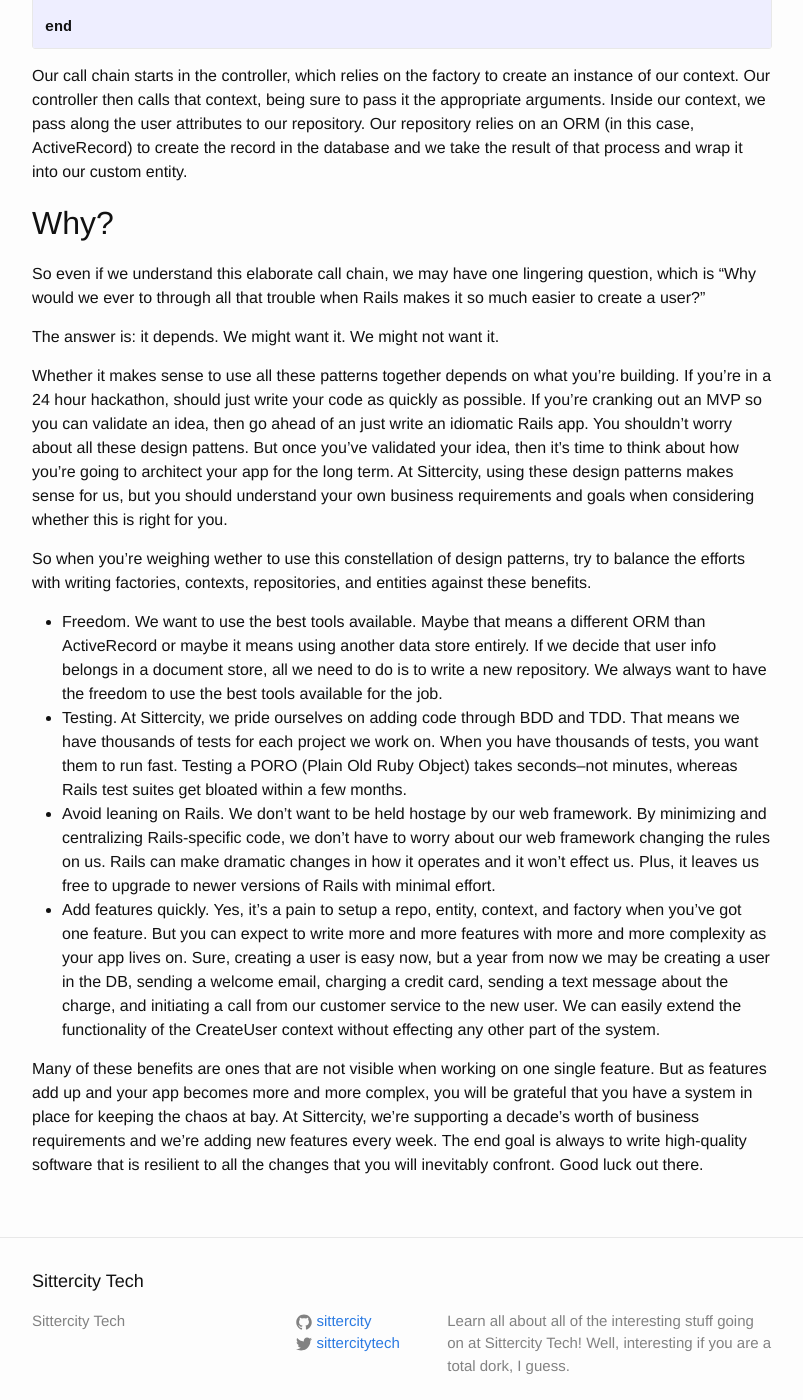
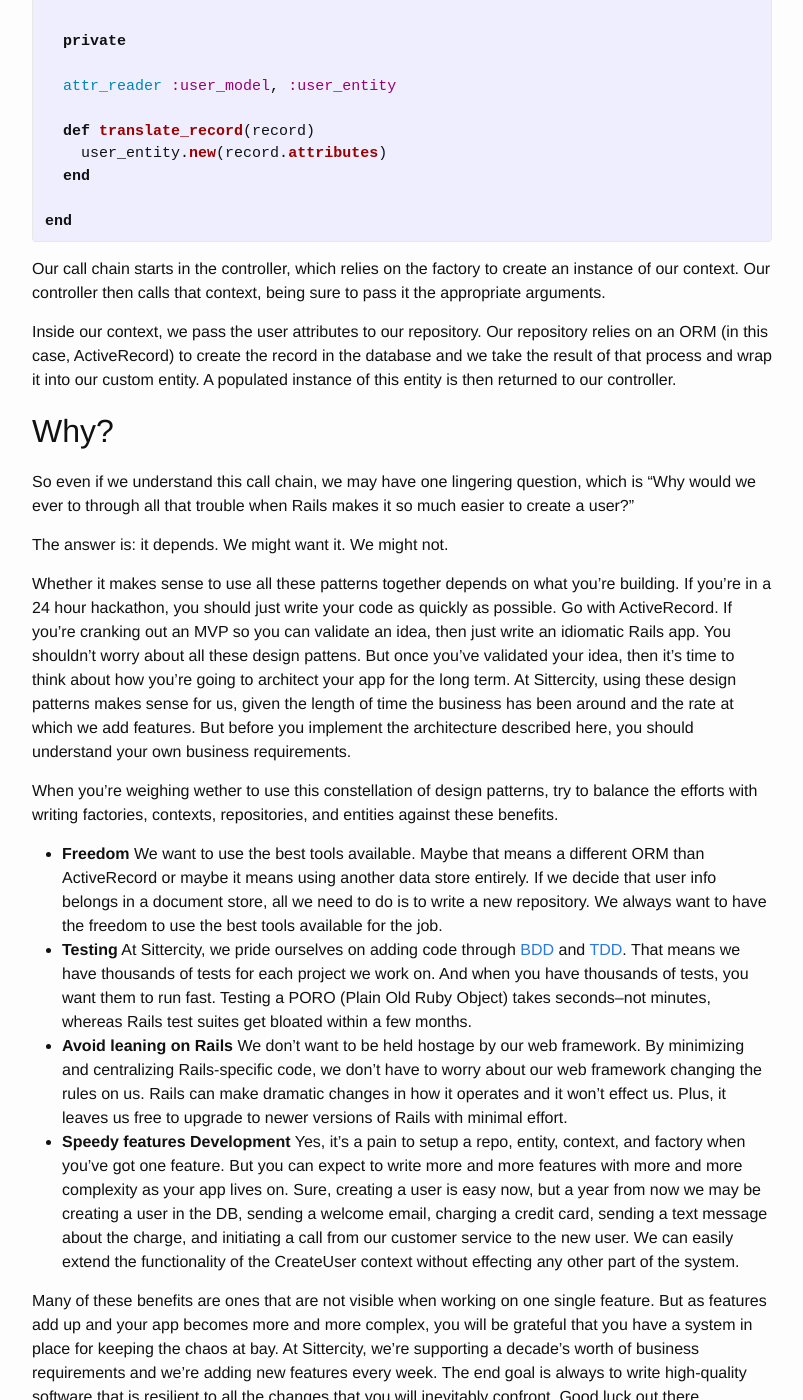
Before and after one commit to sittercity/sittercity.github.io, a Jekyll site: the page built from _posts/2015-03-23-design-patterns-part-3.markdown, in a window 1280 px wide and 1400 px high, scrolled down 4239 px. Shown: the whole window, without its empty margins (238-1041 px from the left). Built offline with Jekyll 4.4.1, drawn with Linux system fonts in a browser that asks for light colours; some of the changed text lies outside the part shown.

Commit message:
BDowney: edits to part III

```diff
--- a/_posts/2015-03-23-design-patterns-part-1.markdown
+++ b/_posts/2015-03-23-design-patterns-part-1.markdown
@@ -13,7 +13,7 @@ libraries you depend on and changes to the coding language.  At Sittercity, we t
 Part of anticipating change means that we structure our software in a way that minimizes its reliance on the web framework.  To accomplish this, we
 rely on a constellation of design patterns that includes repositories, entities, dependency injection, factories, and commands (sometimes called
 contexts or use-cases).  I won't spend a lot of time explaining each pattern, so if these are new to you, then I'd suggest you look at the relevant
-chapters of <a href="http://designpatternsinruby.com"> this book </a>.  Most of what we sketch out in these posts will be a rough approximation of
+chapters of [this book](http://designpatternsinruby.com).  Most of what we sketch out in these posts will be a rough approximation of
 what you would write in a real project.  I’m omitting details about namespacing, error handling, and testing nuances so that we can focus on the big
 picture. In this series of blog posts, I’ll explain how these patterns work in concert to provide us an app that is responsible, resilient, and robust.
 
@@ -45,7 +45,7 @@ end
 {% endhighlight %}
 
 If we decide that we don't want to use ActiveRecord anymore, there won't be a lot of work involved.  Let's say that we want to use the Sequel ORM.  We'd end up writing another repository that had the
-exact same interface as the ARUserRepository.  We don't have to have an explicit interface, we can just rely on <a href="http://en.wikipedia.org/wiki/Duck_typing"> duck typing </a>. If you’re unfamiliar with the idea of interfaces, just know that in the world of Ruby, we can say that two classes have the same interface if they have
+exact same interface as the ARUserRepository.  We don't have to have an explicit interface, we can just rely on [duck typing](http://en.wikipedia.org/wiki/Duck_typing). If you’re unfamiliar with the idea of interfaces, just know that in the world of Ruby, we can say that two classes have the same interface if they have
 the same public methods available to them.)
 
 {% highlight ruby %}
--- a/_posts/2015-03-23-design-patterns-part-2.markdown
+++ b/_posts/2015-03-23-design-patterns-part-2.markdown
@@ -41,9 +41,12 @@ end
 As you can see, the context  is be initialized with instances of any class that it will need to collaborate with in order to run.
 
 Moving all the business logic into contexts or use-cases has will ultimately change the saw that our Rails model classes look.   We end up with barebones models that simply manage
-validations and the relationships to other models (has\_many or  belongs\_to code).  And our software consists of a bunch of Plain Old Ruby Objects (POROs), which is a big win.  For more on POROs, checkout <a href="http://blog.steveklabnik.com/posts/2011-09-06-the-secret-to-rails-oo-design">this post</a>.
+validations and the relationships to other models (has\_many or  belongs\_to code).  And our software consists of a bunch of Plain Old Ruby Objects (POROs), which is a big win.  For more on POROs,
+checkout [this post](http://blog.steveklabnik.com/posts/2011-09-06-the-secret-to-rails-oo-design).
 
 So what will our context look like?  Well, we know it has an initialize method on it.  Beyond that, we only want one public method.  With the command pattern, it’s often something like “execute,” “call”, or “run.”  Any experienced developer that sees a class with a public method like this will immediately know that you’ve using the command pattern.
+
+We’re going to pass some arguments to the “call” method.  The idea here is that the collaborator classes are passed in to the context when the class instantiates, but when it comes to the things that change we’ll pass those to the call method.
 
 {% highlight ruby %}
 
--- a/_posts/2015-03-23-design-patterns-part-3.markdown
+++ b/_posts/2015-03-23-design-patterns-part-3.markdown
@@ -7,11 +7,14 @@ categories: design patterns, testing, software architecture
 
 #Part III: Putting it all together
 
-In the last installment, we talked about using the Command Pattern to manage our business logic and leveraging Dependency Injection to load in all of our collaborator classes.  Inside our command, or context, we made a call to our repository.  We talked about what a repository in Part I.  It centralizes all of our ORM-specific code into a single class that returned instances of our custom entity.
+In the last installment, we talked about using the Command Pattern to manage our business logic and leveraging Dependency Injection to load in all of our collaborator classes.  Inside our command, or context, we made a call to our repository.  We talked about what a repository does in Part I.  It centralizes all of our ORM-specific code into a single class that returned instances of our custom entity.  So what’s next?  Let’s take an overview of what we’ve done.
+
+But first…
 
 ## Loose Ends
 
 The original implementation of our repository didn’t use dependency injection.  That's because I wanted to focus on explaining exactly what a repository class is and how it works with an entity class.
+
 Here's what our first pass at a repository looked like.
 
 {% highlight ruby %}
@@ -82,7 +85,13 @@ class UsersController
 
   def create
     context = UserFactory.create_user
-    user = context.call(params[:first_name], params[:last_name], params[:email])
+    @user = context.call(params[:first_name], params[:last_name], params[:email])
+
+    if @user
+      redirect_to account_settings_path
+    else
+      render :new
+    end
   end
 
 end
@@ -91,8 +100,7 @@ end
 {% endhighlight %}
 
 
-The controller is doing two things. First, it's using the UserFactory to instantiate a our CreateUser context.  Second, it's executing the context, by using the "call" method and passing along the
-appropriate arguments.
+The controller is doing two things. First, it's using the UserFactory to instantiate a our CreateUser context.  That context has to be instantiated with the correct dependencies and the factory takes care of that for us.  This allows the controller to make a pretty simple method call over to the factory and get what it wants.  Second, the controller is executing the context, by using the "call" method and passing along the appropriate arguments.
 
 Let's dig int this first operation, where the factory constructs our context for us. Here's what he had originally written.
 
@@ -131,15 +136,15 @@ module UserFactory
    end
 
   self.mailer
-   UserMailer.new
+   UserMailer.new #our mailer
   end
 
   self.user_model
-    User
+    User #our ActiveRecord model
   end
 
   self.user_entity
-    UserEntity
+    UserEntity #our custom entity
   end
 
 end
@@ -149,8 +154,8 @@ end
 
 The factory is the lynchpin for the whole operation.  That’s where we all of our contexts get created with their real, live, collaborator classes (as opposed to the mocks we used in testing).
 
-Now that our controller has an instance of our CreateUser context in its hands, let's take a look at what code is executed when the controller calls our context. In this case our business logic consists of creating a user in the database and sending
-a “welcome” email. Let's take a look at what code is executed when the controller calls our context.
+Now that our controller has an instance of the CreateUser context in its hands, let's take a look at what code is executed when the controller calls our context. In this case our business logic consists of creating a user in the database and sending
+a “welcome” email.
 
 
 {% highlight ruby %}
@@ -175,8 +180,8 @@ end
 
 {% endhighlight %}
 
-Looking inside the call method, we can see that our context uses our repository, which has a pretty generic method called “create.”  The context expects that calling the "create" method will return some
-object that it can call "first_name" and "email" on.  We know that object is our custom entity class.
+Inside the call method, we can see that our context uses our repository, which has a pretty generic method called “create.”  The context expects that calling the "create" method will return some
+object that it can call "first_name" and "email" on.  We know that object is our custom entity class.  Here’s what we came up with for our repository.
 
 
 {% highlight ruby %}
@@ -207,31 +212,29 @@ end
 {% endhighlight %}
 
 Our call chain starts in the controller, which relies on the factory to create an instance of our context.  Our controller then calls that context, being sure to pass it the appropriate arguments.
-Inside our context, we pass along the user attributes to our repository.  Our repository relies on an ORM (in this case, ActiveRecord) to create the record in the database and we take the result of that process and wrap it into our custom entity.
+
+Inside our context, we pass the user attributes to our repository.  Our repository relies on an ORM (in this case, ActiveRecord) to create the record in the database and we take the result of that process and wrap it into our custom entity.  A populated instance of this entity is then returned to our controller.
 
 ##Why?
 
-So even if we understand this elaborate call chain, we may have one lingering question, which is “Why would we ever to through all that trouble when Rails makes it so much easier to create a user?”
+So even if we understand this call chain, we may have one lingering question, which is “Why would we ever to through all that trouble when Rails makes it so much easier to create a user?”
 
-The answer is: it depends. We might want it.  We might not want it.
+The answer is: it depends. We might want it.  We might not.
 
-Whether it makes sense to use all these patterns together depends on what you’re building.  If you’re in a 24 hour hackathon, should just write your
-code as quickly as possible.  If you’re cranking out an MVP so you can validate an idea, then go
-ahead of an just write an idiomatic Rails app.  You shouldn't worry about all these design pattens. But once you’ve validated your idea, then it's time to think about how you're going to architect your
-app for the long term.  At Sittercity, using these design patterns makes sense for us, but you should understand your own business requirements and goals when considering whether this is right for you.
+Whether it makes sense to use all these patterns together depends on what you’re building.  If you’re in a 24 hour hackathon, you should just write your
+code as quickly as possible.  Go with ActiveRecord. If you’re cranking out an MVP so you can validate an idea, then just write an idiomatic Rails app.  You shouldn't worry about all these design pattens. But once you’ve validated your idea, then it's time to think about how you're going to architect your
+app for the long term.  At Sittercity, using these design patterns makes sense for us, given the length of time the business has been around and the rate at which we add features. But before you implement the architecture described here, you should understand your own business requirements.
 
-So when you're weighing wether to use this constellation of design patterns, try to balance the efforts with writing factories, contexts, repositories, and
+When you're weighing wether to use this constellation of design patterns, try to balance the efforts with writing factories, contexts, repositories, and
 entities against these benefits.
 
-* Freedom.  We want to use the best tools available.  Maybe that means a different ORM than ActiveRecord or maybe it means using another data store
-  entirely.  If we decide that user info belongs in a document store, all we need  to do is to write a new repository.  We always want to have the freedom to use the best tools available for the job.
-* Testing.  At Sittercity, we pride ourselves on adding code through BDD and TDD. That means we have thousands of tests for each project we work on.
-  When you have thousands of tests, you want them to run fast.  Testing a PORO (Plain Old Ruby Object) takes seconds--not minutes, whereas Rails
-  test suites get bloated within a few months.
-* Avoid leaning on Rails.  We don't want to be held hostage by our web framework.  By minimizing and centralizing Rails-specific code, we don't have
+* **Freedom**  We want to use the best tools available.  Maybe that means a different ORM than ActiveRecord or maybe it means using another data store entirely.  If we decide that user info belongs in a document store, all we need  to do is to write a new repository.  We always want to have the freedom to use the best tools available for the job.
+* **Testing**  At Sittercity, we pride ourselves on adding code through [BDD](http://en.wikipedia.org/wiki/Behavior-driven_development) and [TDD](http://en.wikipedia.org/wiki/Test-driven_development). That means we have thousands of tests for each project we work on.
+  And when you have thousands of tests, you want them to run fast.  Testing a PORO (Plain Old Ruby Object) takes seconds--not minutes, whereas Rails test suites get bloated within a few months.
+* **Avoid leaning on Rails**  We don't want to be held hostage by our web framework.  By minimizing and centralizing Rails-specific code, we don't have
   to worry about our web framework changing the rules on us.  Rails can make dramatic changes in how it operates and it won't effect us.  Plus, it
   leaves us free to upgrade to newer versions of Rails with minimal effort.
-* Add features quickly.  Yes, it's a pain to setup a repo, entity, context, and factory when you've got one feature.  But you can expect to write more and more features with more and more complexity as your app lives on. Sure, creating a user is easy now, but a year from now we may be creating a user in the DB, sending a welcome email, charging a credit card, sending a text message about the charge, and initiating a call from our customer service to the new user.  We can easily extend the functionality of the CreateUser context without effecting any other part of the system.
+* **Speedy features Development**  Yes, it's a pain to setup a repo, entity, context, and factory when you've got one feature.  But you can expect to write more and more features with more and more complexity as your app lives on. Sure, creating a user is easy now, but a year from now we may be creating a user in the DB, sending a welcome email, charging a credit card, sending a text message about the charge, and initiating a call from our customer service to the new user.  We can easily extend the functionality of the CreateUser context without effecting any other part of the system.
 
 Many of these benefits are ones that are not visible when working on one single feature.  But as features add up and your app becomes more and more
 complex, you will be grateful that you have a system in place for keeping the chaos at bay.  At Sittercity, we’re supporting a decade’s worth of
```
Also changed, not shown: other parts of _posts/2015-03-23-design-patterns-part-3.markdown (+1 -4 lines).
